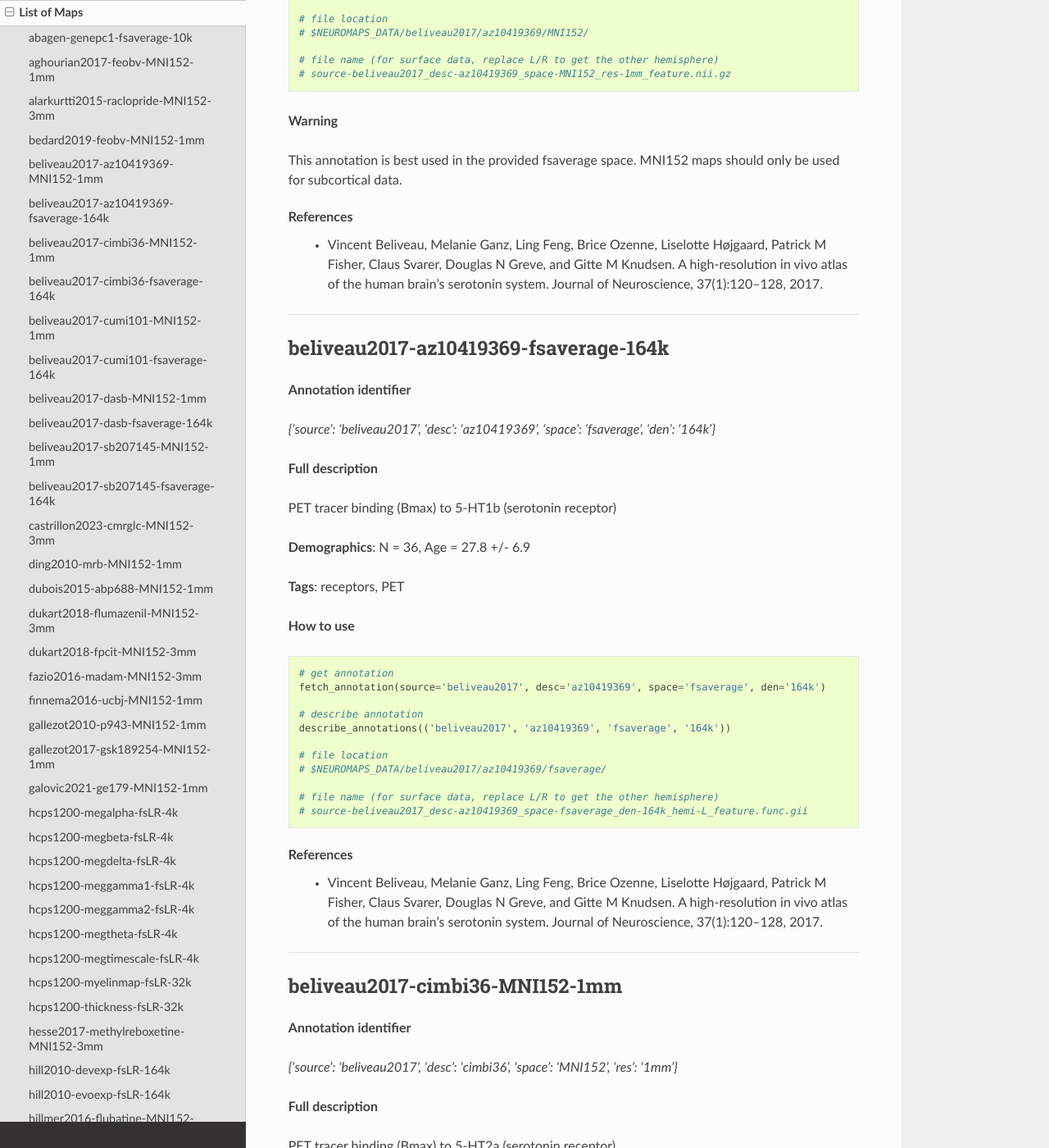
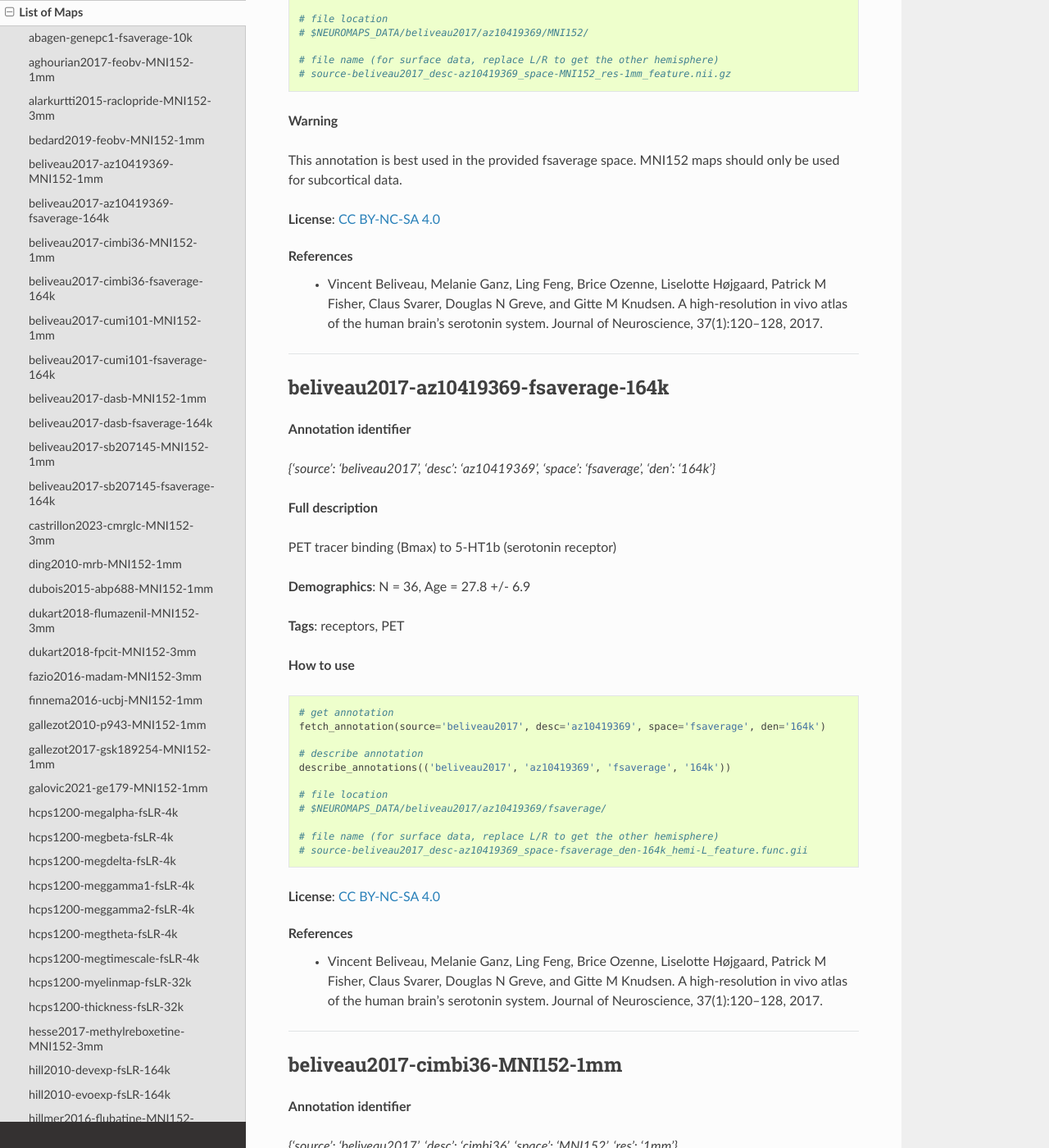
Before and after one commit to netneurolab/neuromaps, a Sphinx documentation site: the page built from docs/listofmaps.rst, in a window 1280 px wide and 1400 px high, scrolled down 4175 px. Shown: the whole window at 82% size. Built offline with Sphinx 7.4.7 and the Read the Docs theme 2.0.0, drawn with Linux system fonts in a browser that asks for light colours; pages that are not in the unit, such as notebooks, are missing from menus; some of the changed text lies outside the part shown.

Commit message:
Add licenses

```diff
--- a/docs/listofmaps.rst
+++ b/docs/listofmaps.rst
@@ -189,6 +189,8 @@ PET tracer binding (Bmax) to 5-HT1b (serotonin receptor)
 
 This annotation is best used in the provided fsaverage space. MNI152 maps should only be used for subcortical data.
 
+**License**: `CC BY-NC-SA 4.0 <https://creativecommons.org/licenses/by-nc-sa/4.0/>`_
+
 **References**
     - Vincent Beliveau, Melanie Ganz, Ling Feng, Brice Ozenne, Liselotte Højgaard, Patrick M Fisher, Claus Svarer, Douglas N Greve, and Gitte M Knudsen. A high-resolution in vivo atlas of the human brain's serotonin system. Journal of Neuroscience, 37(1):120–128, 2017.
 
@@ -225,6 +227,8 @@ PET tracer binding (Bmax) to 5-HT1b (serotonin receptor)
     # file name (for surface data, replace L/R to get the other hemisphere)
     # source-beliveau2017_desc-az10419369_space-fsaverage_den-164k_hemi-L_feature.func.gii
 
+**License**: `CC BY-NC-SA 4.0 <https://creativecommons.org/licenses/by-nc-sa/4.0/>`_
+
 **References**
     - Vincent Beliveau, Melanie Ganz, Ling Feng, Brice Ozenne, Liselotte Højgaard, Patrick M Fisher, Claus Svarer, Douglas N Greve, and Gitte M Knudsen. A high-resolution in vivo atlas of the human brain's serotonin system. Journal of Neuroscience, 37(1):120–128, 2017.
 
@@ -265,6 +269,8 @@ PET tracer binding (Bmax) to 5-HT2a (serotonin receptor)
 
 This annotation is best used in the provided fsaverage space. MNI152 maps should only be used for subcortical data.
 
+**License**: `CC BY-NC-SA 4.0 <https://creativecommons.org/licenses/by-nc-sa/4.0/>`_
+
 **References**
     - Vincent Beliveau, Melanie Ganz, Ling Feng, Brice Ozenne, Liselotte Højgaard, Patrick M Fisher, Claus Svarer, Douglas N Greve, and Gitte M Knudsen. A high-resolution in vivo atlas of the human brain's serotonin system. Journal of Neuroscience, 37(1):120–128, 2017.
 
@@ -301,6 +307,8 @@ PET tracer binding (Bmax) to 5-HT2a (serotonin receptor)
     # file name (for surface data, replace L/R to get the other hemisphere)
     # source-beliveau2017_desc-cimbi36_space-fsaverage_den-164k_hemi-L_feature.func.gii
 
+**License**: `CC BY-NC-SA 4.0 <https://creativecommons.org/licenses/by-nc-sa/4.0/>`_
+
 **References**
     - Vincent Beliveau, Melanie Ganz, Ling Feng, Brice Ozenne, Liselotte Højgaard, Patrick M Fisher, Claus Svarer, Douglas N Greve, and Gitte M Knudsen. A high-resolution in vivo atlas of the human brain's serotonin system. Journal of Neuroscience, 37(1):120–128, 2017.
 
@@ -341,6 +349,8 @@ PET tracer binding (Bmax) to 5-HT1a (serotonin receptor)
 
 This annotation is best used in the provided fsaverage space. MNI152 maps should only be used for subcortical data.
 
+**License**: `CC BY-NC-SA 4.0 <https://creativecommons.org/licenses/by-nc-sa/4.0/>`_
+
 **References**
     - Vincent Beliveau, Melanie Ganz, Ling Feng, Brice Ozenne, Liselotte Højgaard, Patrick M Fisher, Claus Svarer, Douglas N Greve, and Gitte M Knudsen. A high-resolution in vivo atlas of the human brain's serotonin system. Journal of Neuroscience, 37(1):120–128, 2017.
 
@@ -377,6 +387,8 @@ PET tracer binding (Bmax) to 5-HT1a (serotonin receptor)
     # file name (for surface data, replace L/R to get the other hemisphere)
     # source-beliveau2017_desc-cumi101_space-fsaverage_den-164k_hemi-L_feature.func.gii
 
+**License**: `CC BY-NC-SA 4.0 <https://creativecommons.org/licenses/by-nc-sa/4.0/>`_
+
 **References**
     - Vincent Beliveau, Melanie Ganz, Ling Feng, Brice Ozenne, Liselotte Højgaard, Patrick M Fisher, Claus Svarer, Douglas N Greve, and Gitte M Knudsen. A high-resolution in vivo atlas of the human brain's serotonin system. Journal of Neuroscience, 37(1):120–128, 2017.
 
@@ -417,6 +429,8 @@ PET tracer binding (Bmax) to 5-HTT (serotonin transporter)
 
 This annotation is best used in the provided fsaverage space. MNI152 maps should only be used for subcortical data.
 
+**License**: `CC BY-NC-SA 4.0 <https://creativecommons.org/licenses/by-nc-sa/4.0/>`_
+
 **References**
     - Vincent Beliveau, Melanie Ganz, Ling Feng, Brice Ozenne, Liselotte Højgaard, Patrick M Fisher, Claus Svarer, Douglas N Greve, and Gitte M Knudsen. A high-resolution in vivo atlas of the human brain's serotonin system. Journal of Neuroscience, 37(1):120–128, 2017.
 
@@ -453,6 +467,8 @@ PET tracer binding (Bmax) to 5-HTT (serotonin transporter)
     # file name (for surface data, replace L/R to get the other hemisphere)
     # source-beliveau2017_desc-dasb_space-fsaverage_den-164k_hemi-L_feature.func.gii
 
+**License**: `CC BY-NC-SA 4.0 <https://creativecommons.org/licenses/by-nc-sa/4.0/>`_
+
 **References**
     - Vincent Beliveau, Melanie Ganz, Ling Feng, Brice Ozenne, Liselotte Højgaard, Patrick M Fisher, Claus Svarer, Douglas N Greve, and Gitte M Knudsen. A high-resolution in vivo atlas of the human brain's serotonin system. Journal of Neuroscience, 37(1):120–128, 2017.
 
@@ -493,6 +509,8 @@ PET tracer binding (Bmax) to 5-HT4 (serotonin receptor)
 
 This annotation is best used in the provided fsaverage space. MNI152 maps should only be used for subcortical data.
 
+**License**: `CC BY-NC-SA 4.0 <https://creativecommons.org/licenses/by-nc-sa/4.0/>`_
+
 **References**
     - Vincent Beliveau, Melanie Ganz, Ling Feng, Brice Ozenne, Liselotte Højgaard, Patrick M Fisher, Claus Svarer, Douglas N Greve, and Gitte M Knudsen. A high-resolution in vivo atlas of the human brain's serotonin system. Journal of Neuroscience, 37(1):120–128, 2017.
 
@@ -528,6 +546,8 @@ PET tracer binding (Bmax) to 5-HT4 (serotonin receptor)
 
     # file name (for surface data, replace L/R to get the other hemisphere)
     # source-beliveau2017_desc-sb207145_space-fsaverage_den-164k_hemi-L_feature.func.gii
+
+**License**: `CC BY-NC-SA 4.0 <https://creativecommons.org/licenses/by-nc-sa/4.0/>`_
 
 **References**
     - Vincent Beliveau, Melanie Ganz, Ling Feng, Brice Ozenne, Liselotte Højgaard, Patrick M Fisher, Claus Svarer, Douglas N Greve, and Gitte M Knudsen. A high-resolution in vivo atlas of the human brain's serotonin system. Journal of Neuroscience, 37(1):120–128, 2017.
@@ -2206,6 +2226,8 @@ PET and autoradiography informed GABAa benzodiazepine binding-site density (Bmax
 
 This annotation is best used in the provided fsaverage space. MNI152 maps should only be used for subcortical data.
 
+**License**: `CC BY-NC-SA 4.0 <https://creativecommons.org/licenses/by-nc-sa/4.0/>`_
+
 **References**
     - Martin Nørgaard, Vincent Beliveau, Melanie Ganz, Claus Svarer, Lars H Pinborg, Sune H Keller, Peter S Jensen, Douglas N Greve, and Gitte M Knudsen. A high-resolution in vivo atlas of the human brain's benzodiazepine binding site of gabaa receptors. NeuroImage, 232:117878, 2021.
 
@@ -2241,6 +2263,8 @@ PET and autoradiography informed GABAa benzodiazepine binding-site density (Bmax
 
     # file name (for surface data, replace L/R to get the other hemisphere)
     # source-norgaard2021_desc-flumazenil_space-fsaverage_den-164k_hemi-L_feature.func.gii
+
+**License**: `CC BY-NC-SA 4.0 <https://creativecommons.org/licenses/by-nc-sa/4.0/>`_
 
 **References**
     - Martin Nørgaard, Vincent Beliveau, Melanie Ganz, Claus Svarer, Lars H Pinborg, Sune H Keller, Peter S Jensen, Douglas N Greve, and Gitte M Knudsen. A high-resolution in vivo atlas of the human brain's benzodiazepine binding site of gabaa receptors. NeuroImage, 232:117878, 2021.
```
Also changed, not shown: 1 other file.
